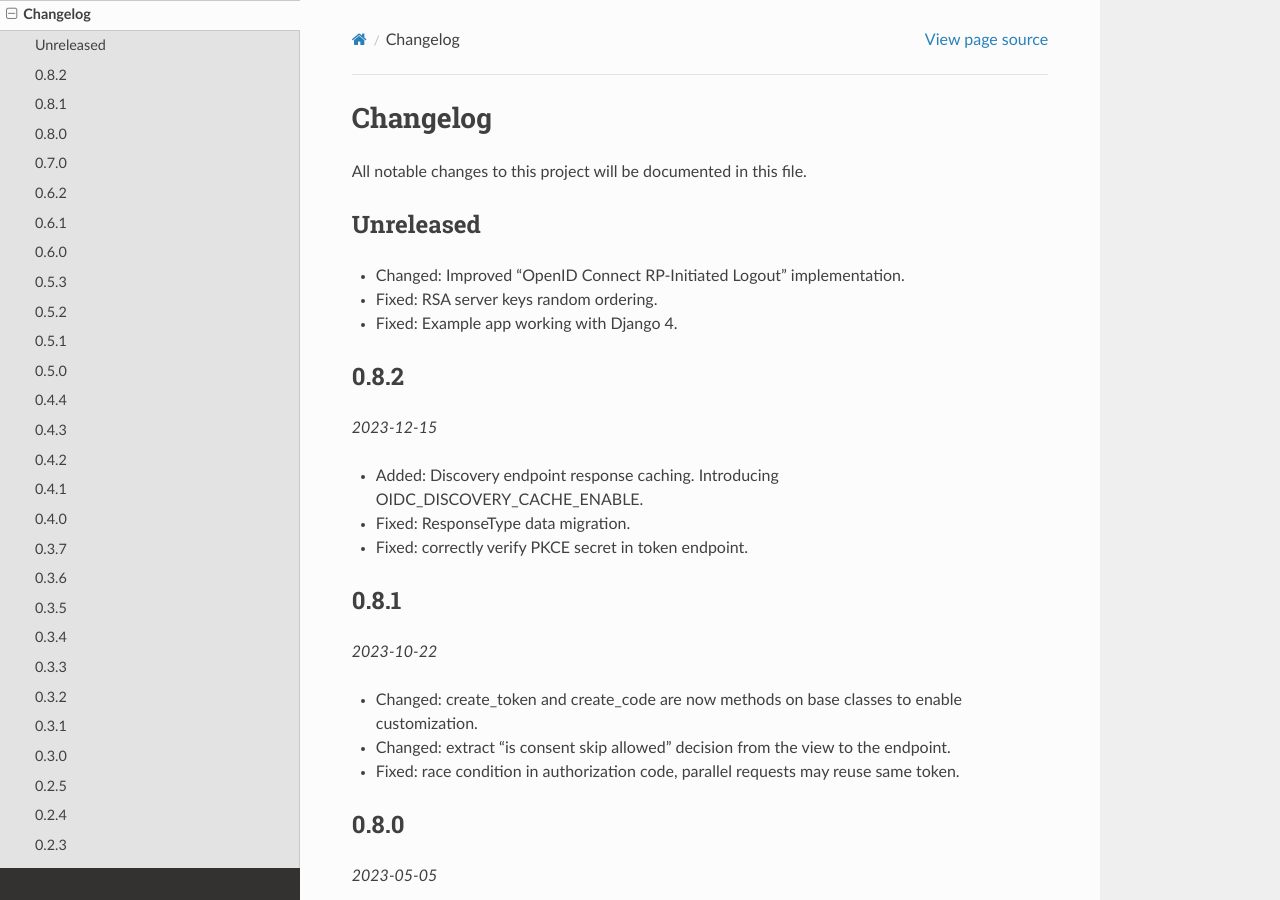
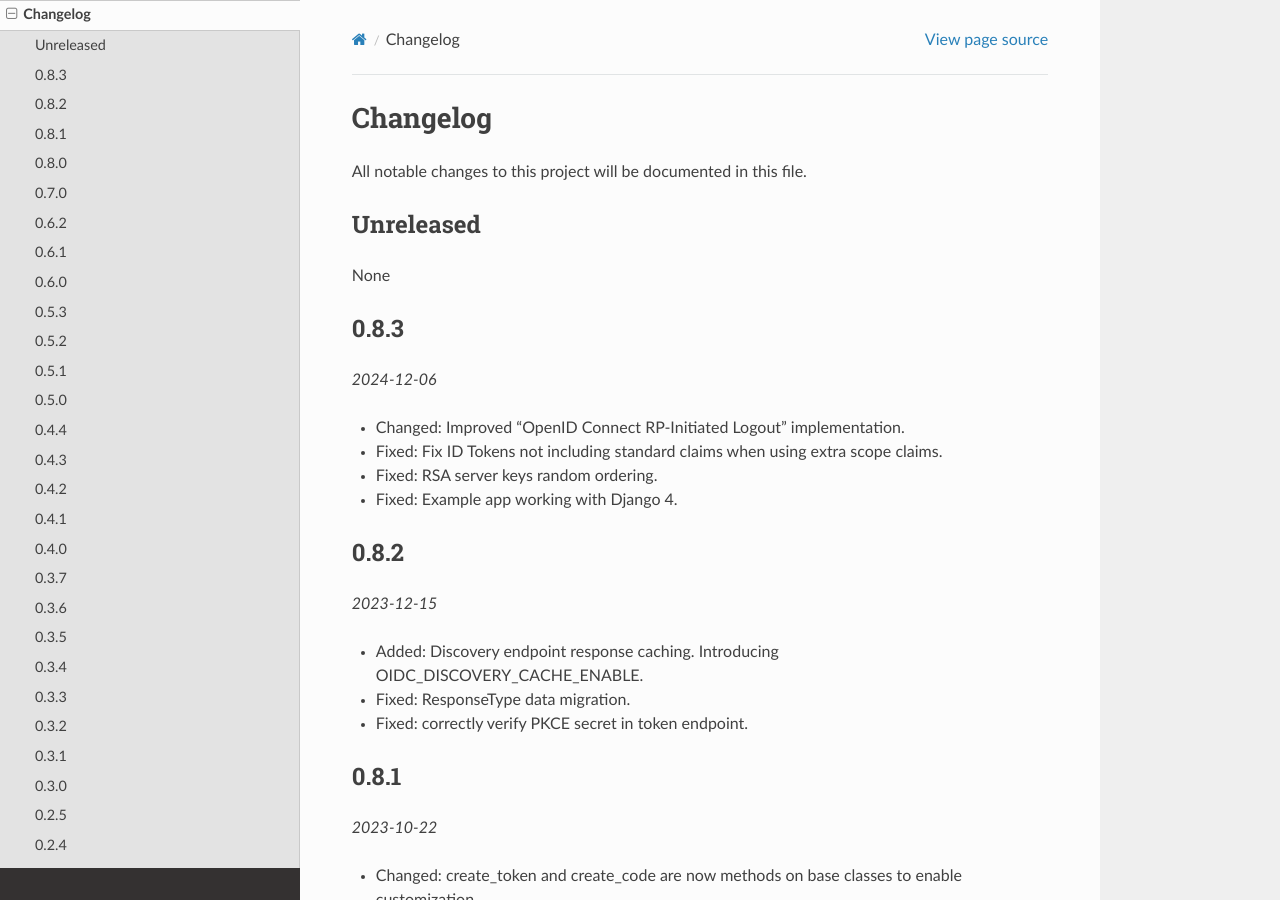
Before and after one commit to juanifioren/django-oidc-provider, a Sphinx documentation site: the page built from docs/sections/changelog.rst, in a window 1280 px wide and 900 px high. Built offline with Sphinx 7.4.7 and the Read the Docs theme 3.1.0, drawn with Linux system fonts in a browser that asks for light colours.

Commit message:
Bump version 0.8.3

```diff
--- a/docs/sections/changelog.rst
+++ b/docs/sections/changelog.rst
@@ -8,7 +8,15 @@ All notable changes to this project will be documented in this file.
 Unreleased
 ==========
 
+None
+
+0.8.3
+=====
+
+*2024-12-06*
+
 * Changed: Improved "OpenID Connect RP-Initiated Logout" implementation.
+* Fixed: Fix ID Tokens not including standard claims when using extra scope claims.
 * Fixed: RSA server keys random ordering.
 * Fixed: Example app working with Django 4.
 
--- a/oidc_provider/version.py
+++ b/oidc_provider/version.py
@@ -1 +1 @@
-__version__ = '0.8.2'
+__version__ = "0.8.3"
```
